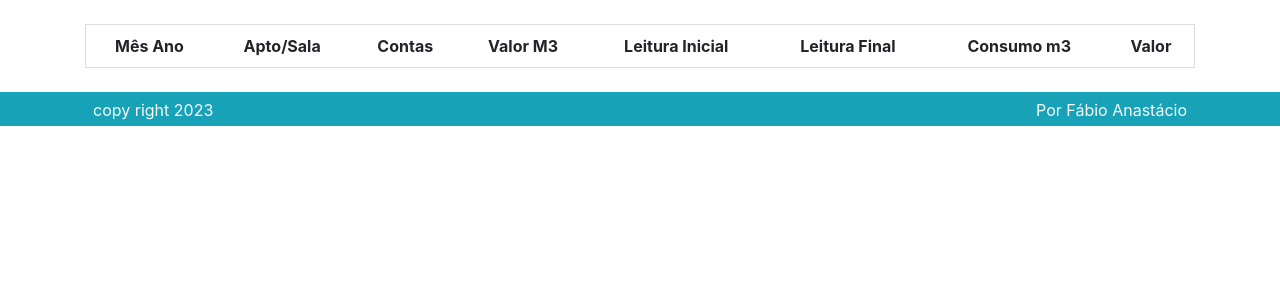
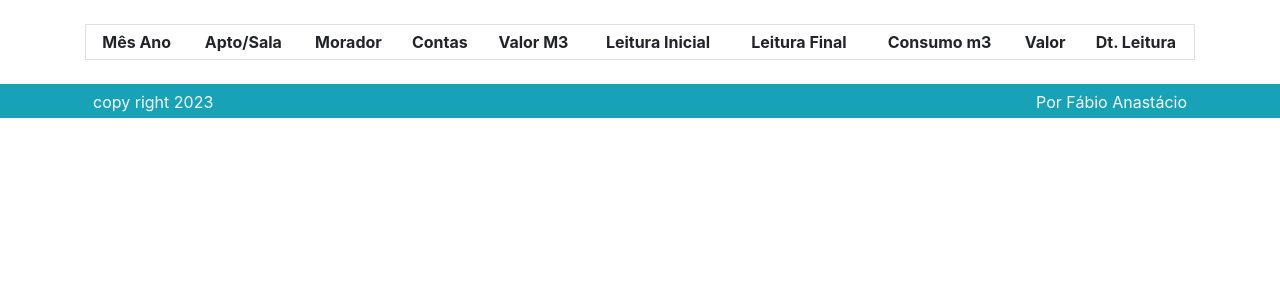
Before and after one commit to Fabiojoao02/sistemas-condominio-mysql, a Django app: template movimentacao/templates/movimentacao/lista_leitura.html in a window 1280 px wide. Shown: the part 56-356 px from the top of the page. Run offline with Django 4.2, Linux system fonts and the light colour scheme; the template is opened without the code that fills it, so the values that code supplies are empty; some libraries are stand-ins or nearby versions.

```diff
--- a/movimentacao/admin.py
+++ b/movimentacao/admin.py
@@ -21,10 +21,10 @@ class LeiturasAdmin(admin.ModelAdmin):
 
     # get_count()
 
-    list_display = ['get_count']
+    # list_display = ['get_count']
 
-    # list_display = ['id_leituras', 'get_formata_mesano_leitura', 'get_apto_salaLei', 'get_nome_moradorLei', 'get_contasleitura',
-    #               'get_formatvlgasm3', 'leitura_inicial', 'leitura_final', 'dt_leitura']
+    list_display = ['id_leituras', 'get_formata_mesano_leitura', 'get_apto_salaLei', 'get_nome_moradorLei', 'get_contasleitura',
+                    'get_formatvlgasm3', 'leitura_inicial', 'leitura_final', 'dt_leitura']
     list_per_page = 15  # lista 10 registrod=s na pagina
     list_filter = ['mesano', 'id_leituras']
 
--- a/movimentacao/templates/movimentacao/lista_leitura.html
+++ b/movimentacao/templates/movimentacao/lista_leitura.html
@@ -15,7 +15,7 @@
     th,
     td {
         text-align: center;
-        padding: 9px;
+        padding: 5px;
     }
 
     tr:nth-child(even) {
@@ -33,12 +33,14 @@
         <tr>
             <th>Mês Ano</th>
             <th>Apto/Sala</th>
+            <th>Morador</th>
             <th>Contas</th>
             <th>Valor M3</th>
             <th>Leitura Inicial</th>
             <th>Leitura Final</th>
             <th>Consumo m3</th>
             <th>Valor</th>
+            <th>Dt. Leitura</th>
         </tr>
     </table>
 </body>
@@ -60,14 +62,15 @@
 <body>
     <table>
         <tr>
-            <td>{{ leitura.mesano|formata_mesano }}</td>
+            <td>{{ leitura.mesano }}</td>
             <td>{{ leitura.id_morador }} </td>
+            <td>{{ leitura.morador }} </td>
             <td>{{ leitura.id_contas }}</td>
-            <td>{{ leitura.vl_gas_m3|formata_valor }}</td>
+            <td>{{ leitura.vl_gas_m3 }}</td>
             <td>{{ leitura.leitura_inicial }}</td>
             <td>{{ leitura.leitura_final }}</td>
-            <td>{{ leitura.id_leituras|consumo_leitura }}</td>
-            <td>{{ leitura.id_leituras|valor_consumo_leitura }}</td>
+            <td>{{ leitura.Consumo_m3 }}</td>
+            <td>{{ leitura.dt_leitura }}</td>
             <!--
             <td><a href="post.html" class="btn btn-primary btn-sm m-1 btn-block">
                     <i class="fa fa-shopping-cart" aria-hidden="true"></i>
--- a/sistemacondominio/urls.py
+++ b/sistemacondominio/urls.py
@@ -20,7 +20,7 @@ from django.conf.urls.static import static
 
 
 urlpatterns = [
-    path('', include('movimentacao.urls')),
+    # path('', include('movimentacao.urls')),
     path('admin/', admin.site.urls),
 ] + static(settings.MEDIA_URL, document_root=settings.MEDIA_ROOT)
 
```
Also changed, not shown: movimentacao/models.py (+29 -10 lines), movimentacao/views.py (+36 -40 lines).
